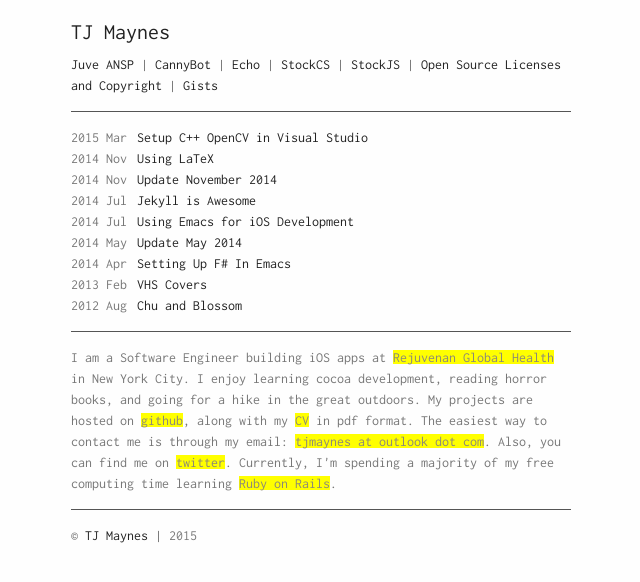
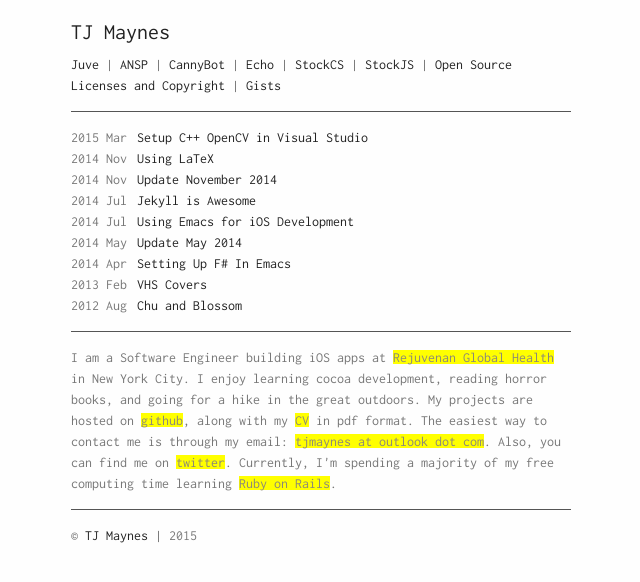
Before and after one commit to embaron/tjmaynes.github.io, a Jekyll site: the page built from index.html, in a window 1280 px wide. Shown: the top 582 px of the page, without its empty margins (319-959 px from the left). Built offline with Jekyll 4.4.1, drawn with Linux system fonts in a browser that asks for light colours.

```diff
--- a/_includes/projects.html
+++ b/_includes/projects.html
@@ -1,6 +1,6 @@
 <nav style="padding-top:10px;">
   <ul>
-    <li><a href="https://itunes.apple.com/us/app/juve/id1024629829">Juve</a></li>
+    <li><a href="https://itunes.apple.com/us/app/juve/id1024629829">Juve</a></li> |
     <li><a href="https://github.com/tjmaynes/ansp" target="_blank">ANSP</a></li> |
     <li><a href="/projects/canny-bot">CannyBot</a></li> |
     <li><a href="https://github.com/tjmaynes/echo" target="_blank">Echo</a></li> |
```
